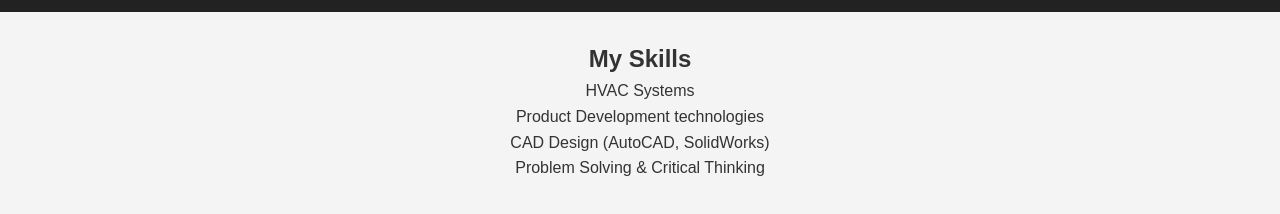
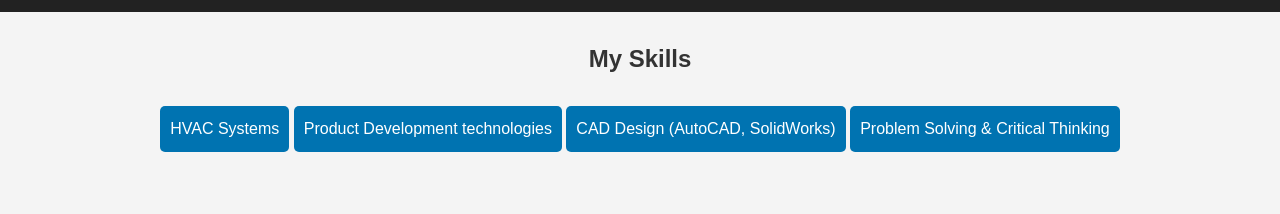
Before and after one commit to BHUVANESWARAN-P/My-Portfolio, a plain HTML site: page skills.html in a window 1280 px wide. Shown: the part 60-274 px from the top of the page. Drawn offline with Linux system fonts and the light colour scheme; a script that the page names is missing.

Commit message:
Update skills.html

```diff
--- a/skills.html
+++ b/skills.html
@@ -23,11 +23,12 @@
         <section id="skills">
             <h1>My Skills</h1>
 
-                <ol>HVAC Systems</ol>
-                <ol>Product Development technologies</ol>
-                <ol>CAD Design (AutoCAD, SolidWorks)</ol>
-                <ol>Problem Solving & Critical Thinking</ol>
-
+            <ul>
+                <li>HVAC Systems</li>
+                <li>Product Development technologies</li>
+                <li>CAD Design (AutoCAD, SolidWorks)</li>
+                <li>Problem Solving & Critical Thinking</li>
+            </ul>
         </section>
     </main>
     <script src="script.js"></script>
```
